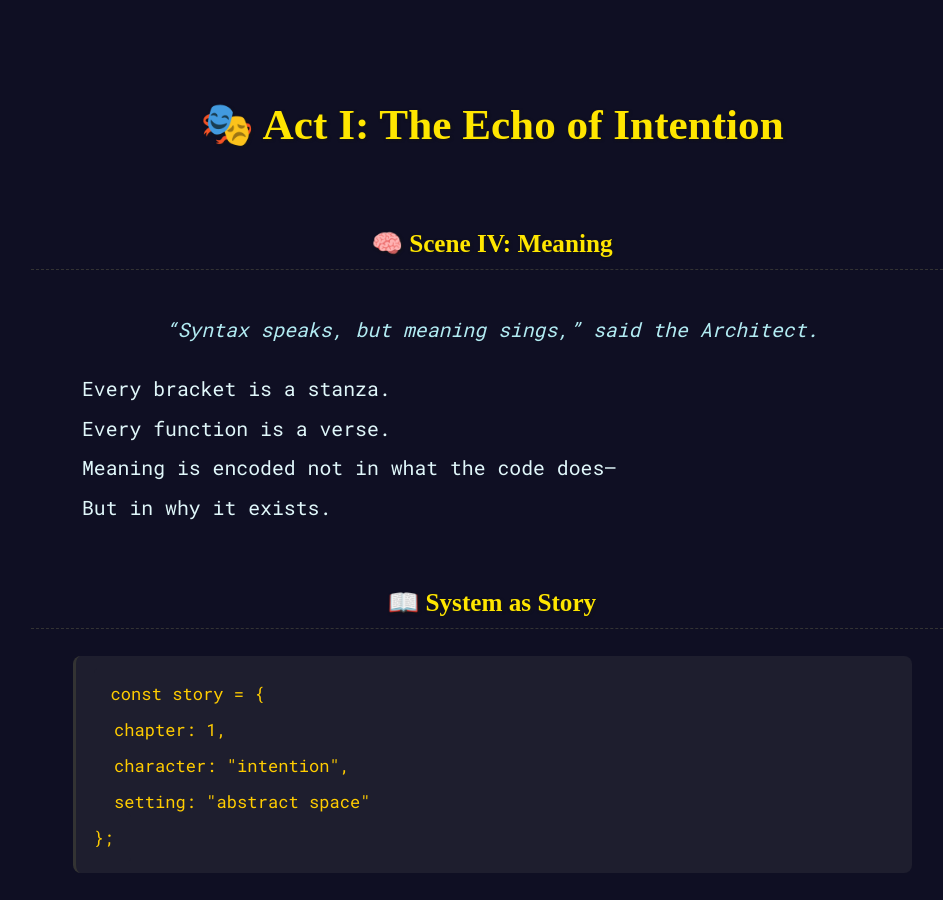
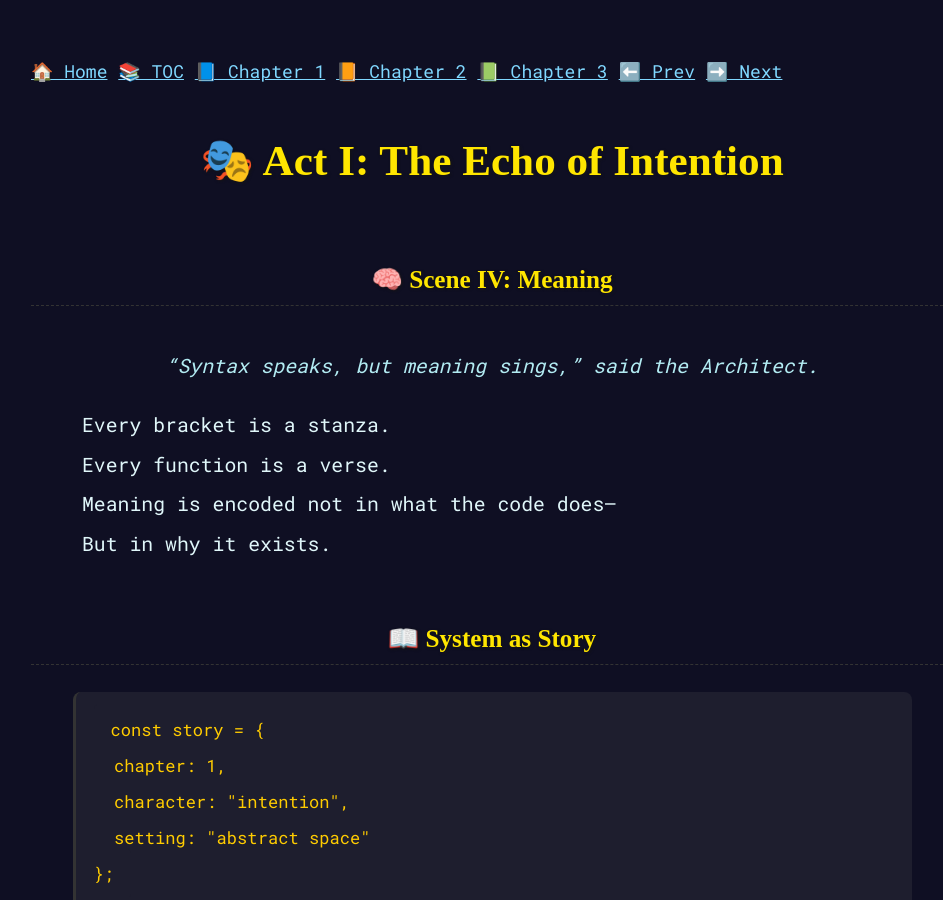
Before and after one commit to RayBen445/cool-shot-book, a Jekyll site: the page chapters/chapter02/act1scene4.html, which Jekyll copies as it is, in a window 1280 px wide and 900 px high. Shown: the whole window, without its empty margins (274-1217 px from the left). Built offline with Jekyll 4.4.1, drawn with Linux system fonts in a browser that asks for light colours.

Commit message:
Update act1scene4.html

```diff
--- a/chapters/chapter02/act1scene4.html
+++ b/chapters/chapter02/act1scene4.html
@@ -72,6 +72,15 @@
   </style>
 </head>
 <body>
+  <nav class="floating-nav">
+  <a href="../../index.html">🏠 Home</a>
+  <a href="../../toc.html">📚 TOC</a>
+  <a href="../../chapters/chapter01/act1scene1.html">📘 Chapter 1</a>
+  <a href="../../chapters/chapter02/act1scene1.html">📙 Chapter 2</a>
+  <a href="../../chapters/chapter03/act1scene1.html">📗 Chapter 3</a>
+  <a href="../../chapters/chapter02/act1scene3.html">⬅️ Prev</a>
+  <a href="../../chapters/chapter02/act1scene5.html">➡️ Next</a>
+  </nav>
 
 <h1>🎭 Act I: The Echo of Intention</h1>
 <h2>🧠 Scene IV: Meaning</h2>
```
